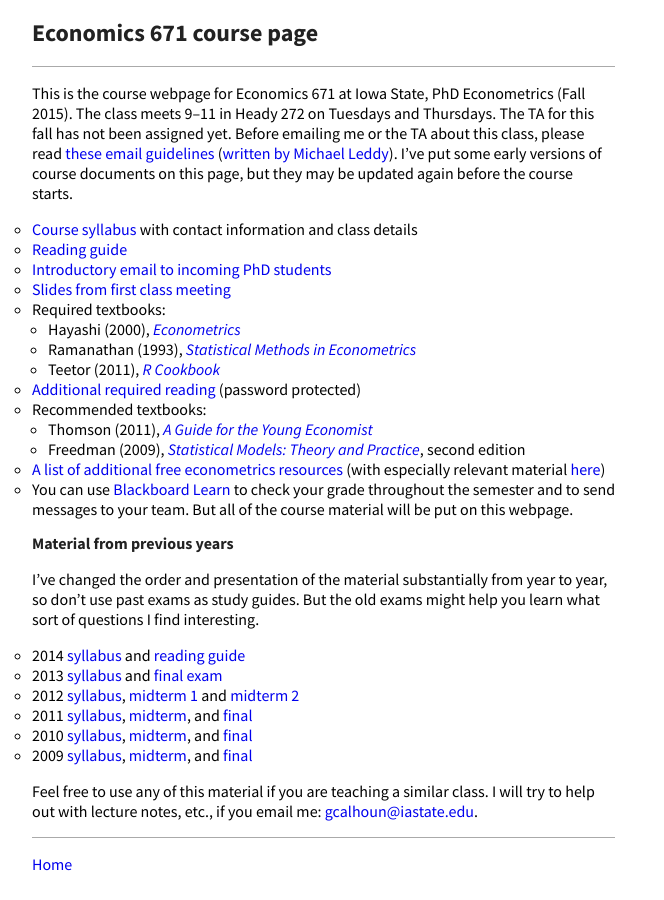
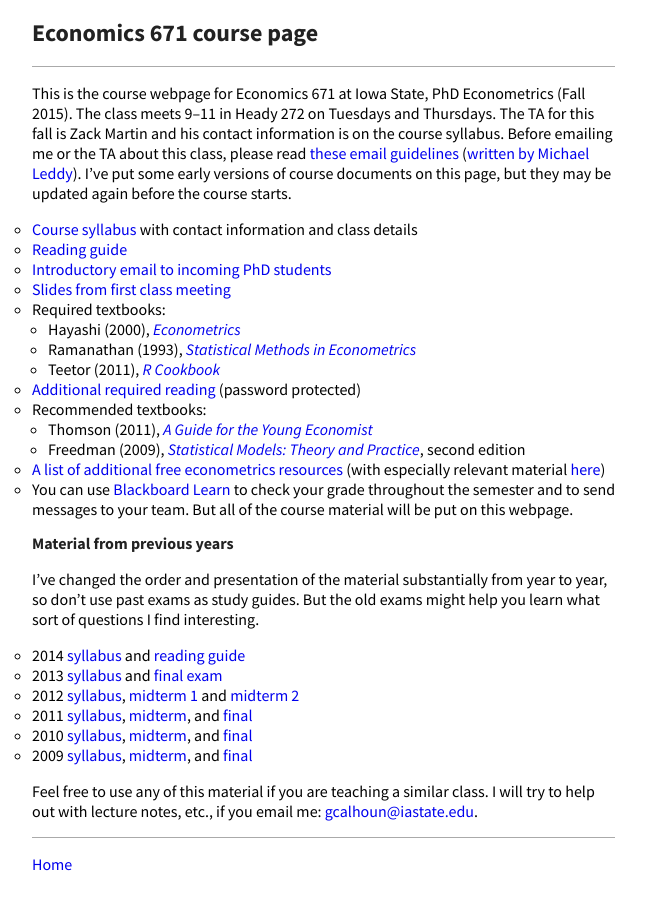
Before and after one commit to mmkuang/grayclhn.github.io, a Jekyll site: the page built from 671/index.md, in a window 1280 px wide. Shown: the whole page, without its empty margins (0-664 px from the left). Built offline with Jekyll 4.4.1, drawn with Linux system fonts in a browser that asks for light colours; Markdown is read by kramdown in place of the engine named in the settings.

Commit message:
Add Zack to 671 course page as TA

```diff
--- a/671/index.md
+++ b/671/index.md
@@ -5,8 +5,9 @@ title: Economics 671 course page
 
 This is the course webpage for Economics 671 at Iowa State, PhD
 Econometrics (Fall 2015). The class meets 9–11 in Heady 272 on
-Tuesdays and Thursdays. The TA for this fall has not been assigned
-yet. Before emailing me or the TA about this class, please read [these
+Tuesdays and Thursdays. The TA for this fall is Zack Martin and
+his contact information is on the course syllabus.
+Before emailing me or the TA about this class, please read [these
 email guidelines](../dl/email) ([written by Michael Leddy][leddy]).
 I’ve put some early versions of course documents on this page, but
 they may be updated again before the course starts.
```
